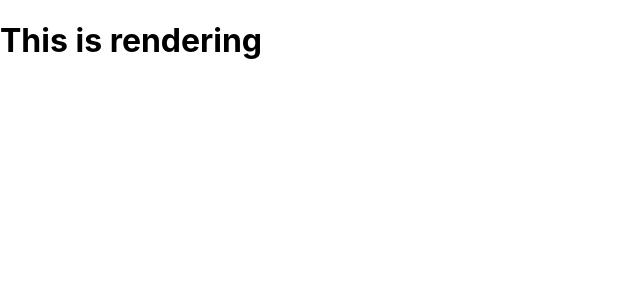
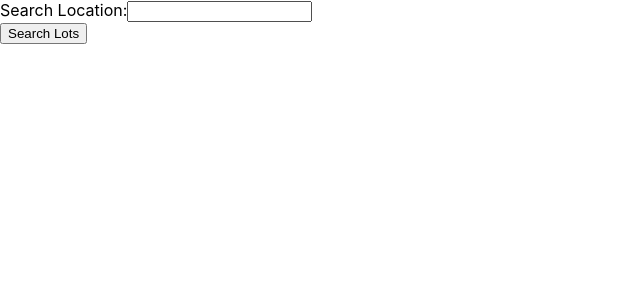
Before and after one commit to brandonharris177/Parking-Garage-Rating, a React (Create React App) app: page / in a window 1280 px wide. Shown: the top 300 px of the page, without its empty margins (0-640 px from the left). Built offline with nearby package versions, Linux system fonts and the light colour scheme.

Commit message:
executed working query returns data

```diff
--- a/package.json
+++ b/package.json
@@ -7,6 +7,7 @@
     "@testing-library/jest-dom": "^5.11.4",
     "@testing-library/react": "^11.1.0",
     "@testing-library/user-event": "^12.1.10",
+    "cors-anywhere": "^0.4.3",
     "graphql": "^15.5.0",
     "react": "^17.0.1",
     "react-dom": "^17.0.1",
@@ -19,6 +20,7 @@
     "start": "react-dotenv && react-scripts start",
     "build": "react-dotenv && react-scripts build",
     "test": "react-dotenv && react-scripts test",
+    "server": "node server.js",
     "eject": "react-scripts eject"
   },
   "eslintConfig": {
--- /dev/null
+++ b/src/Components/lotSearch.js
@@ -0,0 +1,46 @@
+import React, {useState} from 'react';
+import { gql, useApolloClient } from '@apollo/client';
+
+const GET_LOTS = gql`
+    query searchByLocation($location: String){
+    search(location: $location, categories: "parking, All"){
+        business{
+        location{
+            address1
+            city
+            state
+        }
+        photos
+        rating
+        review_count
+        url
+        }
+    }
+}
+`
+
+export default function LotSearch() {
+    const [lots, setLots] = useState({})
+    const [inputValue, setInputValue] = useState("")
+    const client = useApolloClient();
+
+    return (
+        <div>
+            <form>
+                <label>
+                    Search Location:
+                    <input type="text" value={inputValue} onChange={e => setInputValue(e.target.value)}/>
+                </label>
+            </form>
+            <button
+                onClick={async () => {
+                    const { data } = await client.query({
+                        query: GET_LOTS,
+                        variables: {location: "Los Angeles"}
+                    });
+                    setLots(data.search.business)
+                    console.log(lots)
+                }}>Search Lots</button>
+        </div>
+    )
+}
--- a/src/index.js
+++ b/src/index.js
@@ -4,16 +4,18 @@ import './index.css';
 import {ApolloClient, createHttpLink, ApolloProvider, InMemoryCache} from '@apollo/client'
 import { setContext } from '@apollo/client/link/context';
 import env from "react-dotenv";
+import LotSearch from "./Components/lotSearch"
 
 const httpLink = createHttpLink({
-  uri: `https://api.yelp.com/v3/graphql`,
+  uri: `http://localhost:8080/https://api.yelp.com/v3/graphql`,
 })
 
 const authLink = setContext((_, { headers }) => {
   return {
     headers: {
       ...headers,
-      authorization: `Bearer ${env.ACCESS_TOKEN}`
+      authorization: `Bearer ${env.ACCESS_TOKEN}`,
+      "Accept-Language": "en_US"
     }
   }
 })
@@ -25,7 +27,7 @@ const client = new ApolloClient({
 
 const App = () => (
   <ApolloProvider client={client}>
-    <h1>This is rendering</h1>
+    <LotSearch/>
   </ApolloProvider>
 );
 
```
Also changed, not shown: server.js (added, +13 -0 lines), 2 other files (tests, documents, lock files or other folders).
